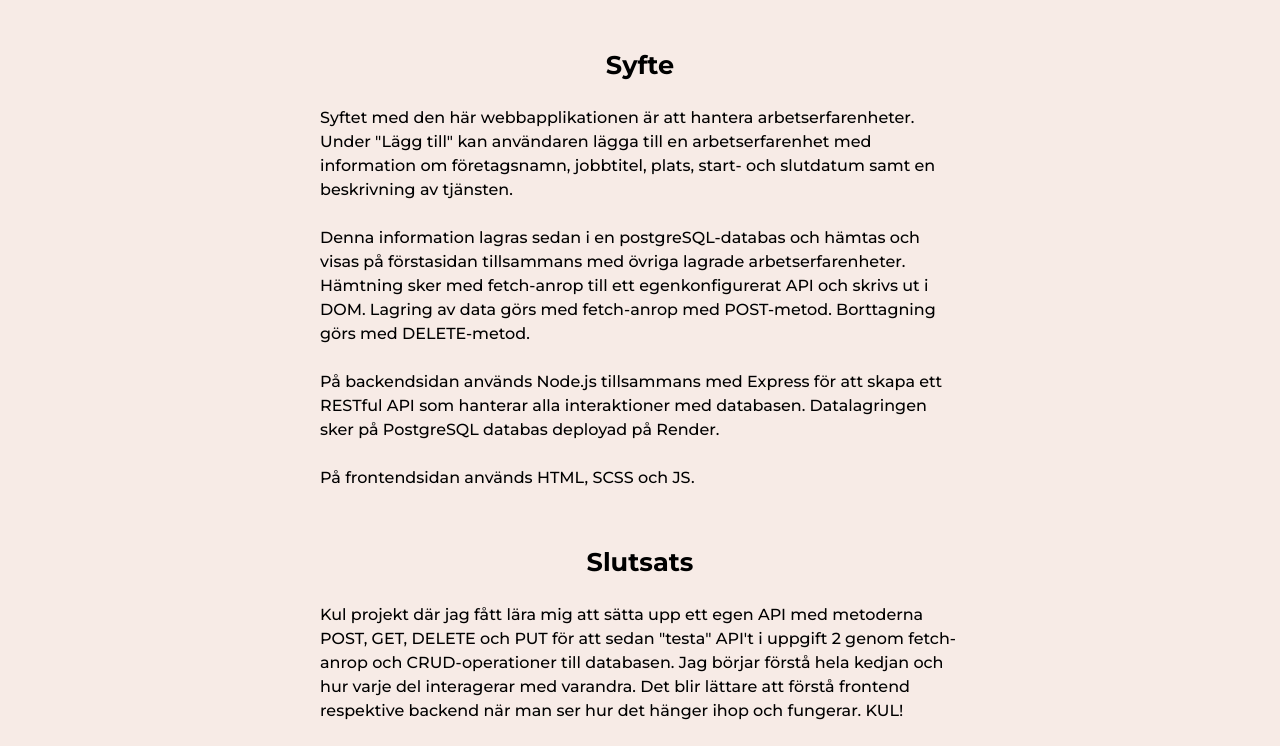
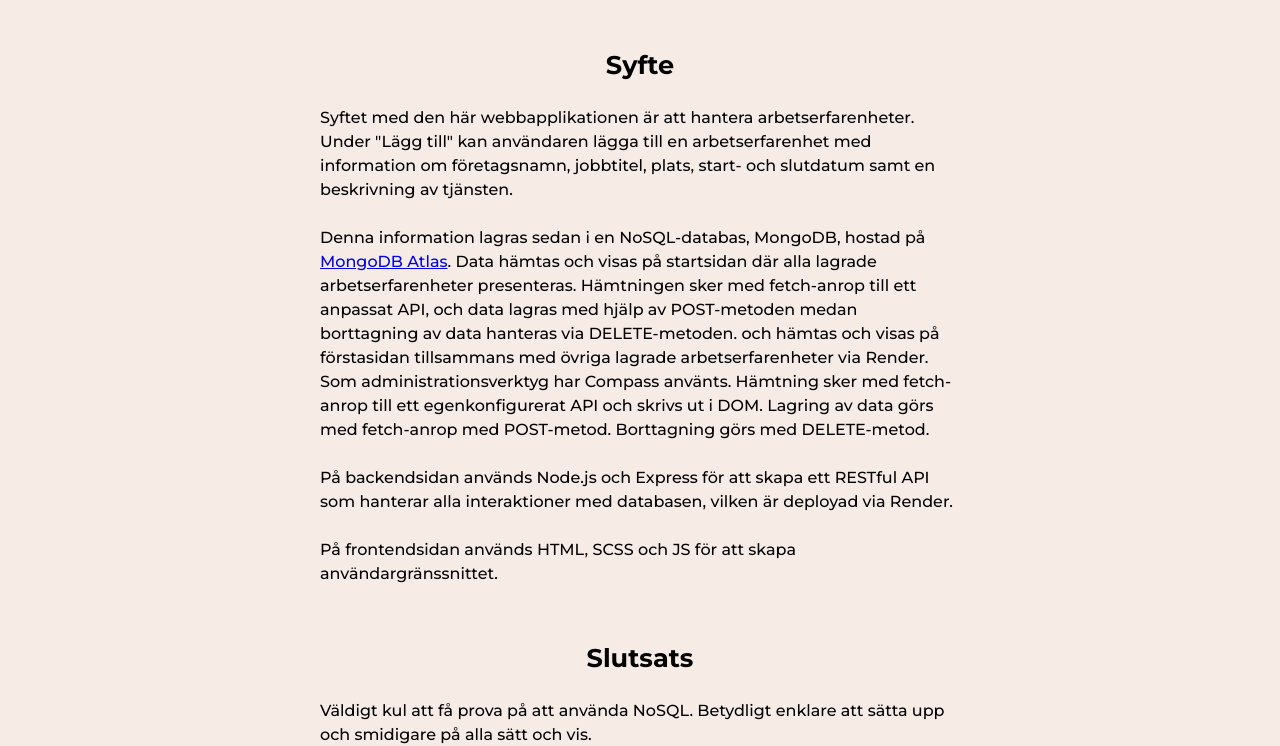
Before and after one commit to hildingx/dt207g_mom3.3, a website built with Parcel: page src/about.html in a window 1280 px wide. Shown: the part 215-961 px from the top of the page. Built offline with nearby package versions, Linux system fonts and the light colour scheme.

Commit message:
Lagt till readme och about-text.

```diff
--- a/src/about.html
+++ b/src/about.html
@@ -28,22 +28,27 @@
                     med information om företagsnamn, jobbtitel, plats, start- och slutdatum samt en beskrivning av tjänsten.
                     <br>
                     <br>
-                    Denna information lagras sedan i en postgreSQL-databas och hämtas och visas på förstasidan tillsammans med övriga lagrade arbetserfarenheter.
+                    Denna information lagras sedan i en NoSQL-databas, MongoDB, hostad på <a href="https://www.mongodb.com/atlas/database">MongoDB Atlas</a>.
+                    Data hämtas och visas på startsidan där alla lagrade arbetserfarenheter presenteras. Hämtningen sker med fetch-anrop till ett anpassat API,
+                    och data lagras med hjälp av POST-metoden medan borttagning av data hanteras via DELETE-metoden.
+
+                    och hämtas och visas på förstasidan tillsammans med övriga lagrade arbetserfarenheter via Render. Som administrationsverktyg har Compass använts.
                     Hämtning sker med fetch-anrop till ett egenkonfigurerat API och skrivs ut i DOM. Lagring av data görs med fetch-anrop med POST-metod. Borttagning görs med DELETE-metod.
                     <br>
                     <br>
-                    På backendsidan används Node.js tillsammans med Express för att skapa ett RESTful API som hanterar alla interaktioner med databasen.
-                    Datalagringen sker på PostgreSQL databas deployad på Render.
+                    På backendsidan används Node.js och Express för att skapa ett RESTful API som hanterar alla interaktioner med databasen, vilken är deployad via Render.
                     <br>
                     <br>
-                    På frontendsidan används HTML, SCSS och JS.
+                    På frontendsidan används HTML, SCSS och JS för att skapa användargränssnittet.
                 </p>
 
                 <h2>Slutsats</h2>
                 <p>
-                    Kul projekt där jag fått lära mig att sätta upp ett egen API med metoderna POST, GET, DELETE och PUT
-                    för att sedan "testa" API't i uppgift 2 genom fetch-anrop och CRUD-operationer till databasen.
-                    Jag börjar förstå hela kedjan och hur varje del interagerar med varandra. Det blir lättare att förstå frontend respektive backend när man ser hur det hänger ihop och fungerar. KUL!
+                    Väldigt kul att få prova på att använda NoSQL. Betydligt enklare att sätta upp och smidigare på alla sätt och vis.
+                     <br><br>
+                     Ett litet bakslag uppstod vid publiceringen då ytterligare en tjänst behövde integreras. Jag upplevde det som lite "rörigt" med MongoDB Atlas, men det är troligen för att det är nytt för mig.
+                    <br><br>
+                     I övrigt ett roligt moment!
                 </p>
             </article>
         </main>
--- a/src/css/_base.scss
+++ b/src/css/_base.scss
@@ -12,4 +12,4 @@ $header-footer-text-color: #c7c7c7;
 $spinner-blue: #3498db;
 $spinner-grey: #f3f3f3;
 $white: #fff;
-$error-red: red;
+$error-red: #D83030;
```
Also changed, not shown: README.md.
